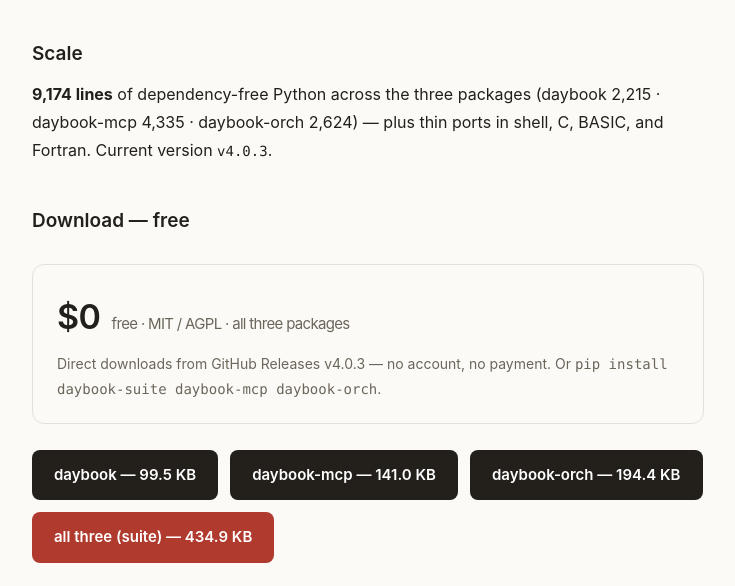
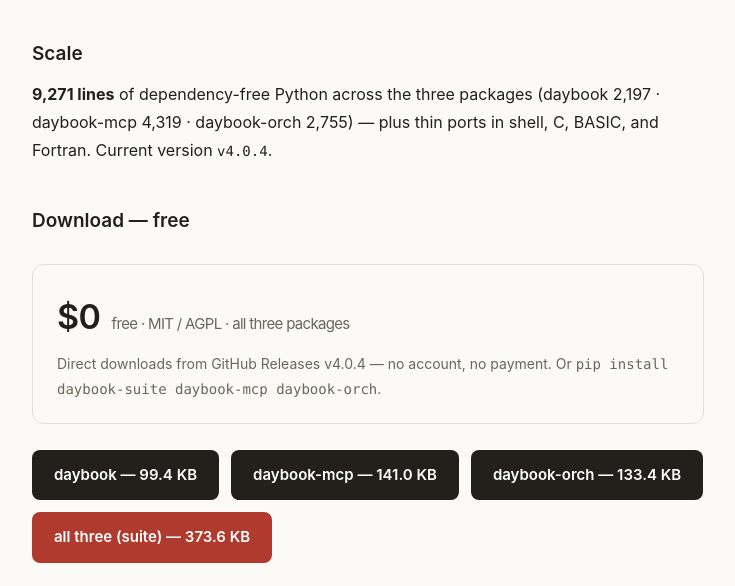
Before and after one commit to songliansheng1972/daybooksuite-site, a plain HTML site: page index.html in a window 1280 px wide. Shown: the part 1469-2055 px from the top of the page, without its empty margins (272-1007 px from the left). Drawn offline with Linux system fonts and the light colour scheme.

Commit message:
site(v4.0.4): 版本串／四条直链／行数 9,271／资产体积按实测

```diff
--- a/index.html
+++ b/index.html
@@ -75,23 +75,23 @@
 
 <h2>Scale</h2>
 <p>
-  <strong>9,174 lines</strong> of dependency-free Python across the three packages
-  (daybook 2,215 &middot; daybook-mcp 4,335 &middot; daybook-orch 2,624) &mdash;
-  plus thin ports in shell, C, BASIC, and Fortran. Current version <span class="mono">v4.0.3</span>.
+  <strong>9,271 lines</strong> of dependency-free Python across the three packages
+  (daybook 2,197 &middot; daybook-mcp 4,319 &middot; daybook-orch 2,755) &mdash;
+  plus thin ports in shell, C, BASIC, and Fortran. Current version <span class="mono">v4.0.4</span>.
 </p>
 
 <h2>Download &mdash; free</h2>
 <div class="price">
   <div>
     <div class="amount">$0 <small>&nbsp;free &middot; MIT / AGPL &middot; all three packages</small></div>
-    <div class="small" style="margin-top:6px">Direct downloads from GitHub Releases v4.0.3 &mdash; no account, no payment. Or <span class="mono">pip install daybook-suite daybook-mcp daybook-orch</span>.</div>
+    <div class="small" style="margin-top:6px">Direct downloads from GitHub Releases v4.0.4 &mdash; no account, no payment. Or <span class="mono">pip install daybook-suite daybook-mcp daybook-orch</span>.</div>
   </div>
 </div>
 <div class="dl">
-  <a class="btn" href="https://github.com/songliansheng1972/daybook-suite/releases/download/v4.0.3/daybook-v4.0.3.zip">daybook &mdash; 99.5 KB</a>
-  <a class="btn" href="https://github.com/songliansheng1972/daybook-suite/releases/download/v4.0.3/daybook-mcp-v4.0.3.zip">daybook-mcp &mdash; 141.0 KB</a>
-  <a class="btn" href="https://github.com/songliansheng1972/daybook-suite/releases/download/v4.0.3/daybook-orch-v4.0.3.zip">daybook-orch &mdash; 194.4 KB</a>
-  <a class="btn" href="https://github.com/songliansheng1972/daybook-suite/releases/download/v4.0.3/daybook-suite-v4.0.3.zip">all three (suite) &mdash; 434.9 KB</a>
+  <a class="btn" href="https://github.com/songliansheng1972/daybook-suite/releases/download/v4.0.4/daybook-v4.0.4.zip">daybook &mdash; 99.4 KB</a>
+  <a class="btn" href="https://github.com/songliansheng1972/daybook-suite/releases/download/v4.0.4/daybook-mcp-v4.0.4.zip">daybook-mcp &mdash; 141.0 KB</a>
+  <a class="btn" href="https://github.com/songliansheng1972/daybook-suite/releases/download/v4.0.4/daybook-orch-v4.0.4.zip">daybook-orch &mdash; 133.4 KB</a>
+  <a class="btn" href="https://github.com/songliansheng1972/daybook-suite/releases/download/v4.0.4/daybook-suite-v4.0.4.zip">all three (suite) &mdash; 373.6 KB</a>
 </div>
 <div class="note">
   <strong>Free and open.</strong> Full source on <a href="https://github.com/songliansheng1972/daybook-suite">GitHub</a>; clone it, read it, audit it, build it yourself. A paid one-click bundle may come later &mdash; not now, and nothing is locked.
```
Also changed, not shown: thank-you.html (+1 -1 lines), zh.html (+7 -7 lines).
